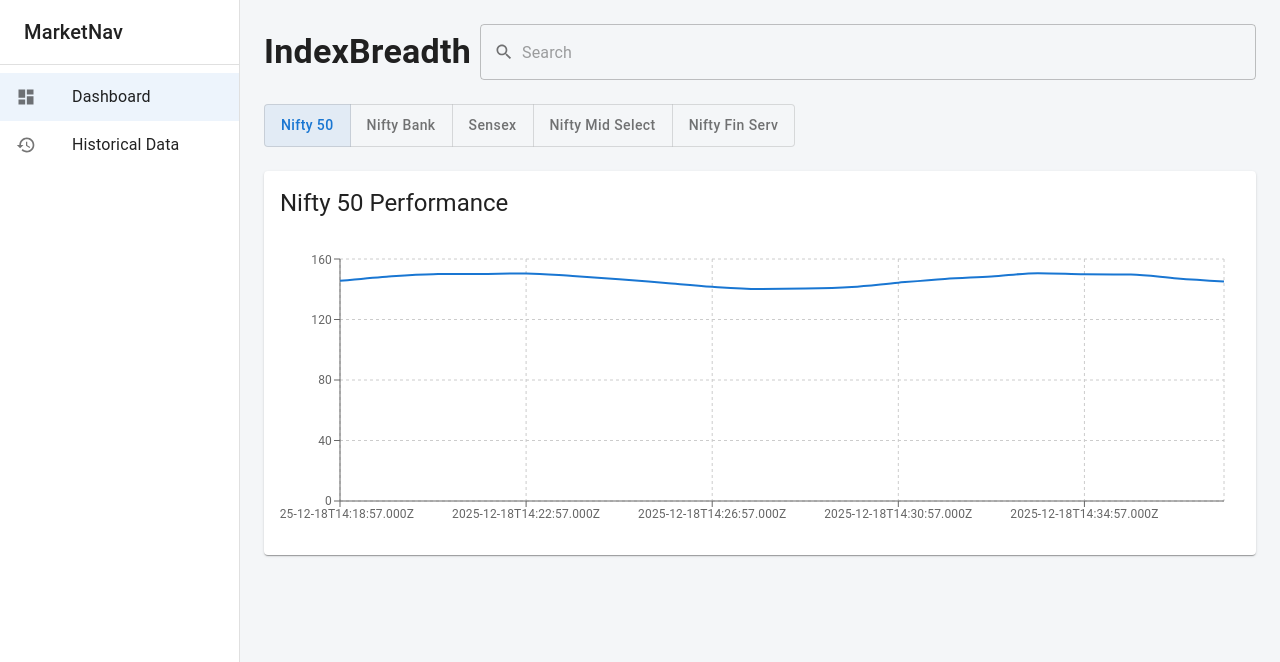
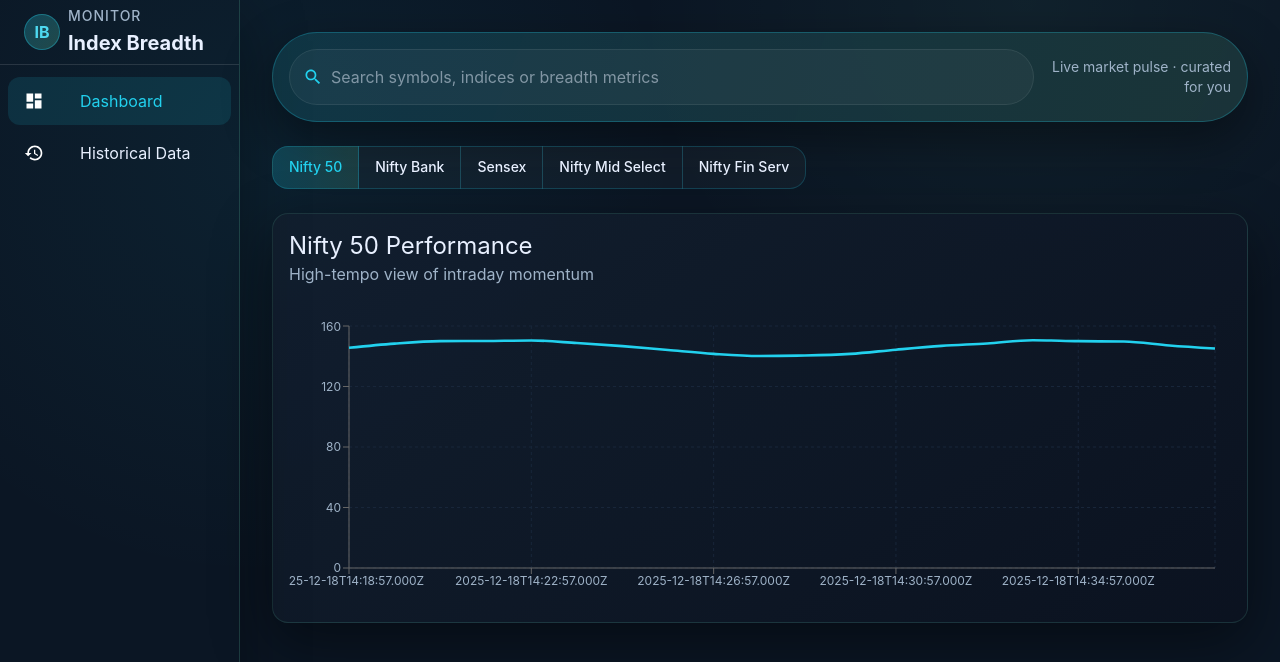
Before and after one commit to vishwanathgugwad/market-dashboard, a React (Vite) app in the folder ui/: page /dashboard in a window 1280 px wide. Shown: the top 662 px of the page. Built offline with nearby package versions, Linux system fonts and the light colour scheme.

Commit message:
Refresh trading-style dashboard UI

```diff
--- a/ui/src/App.tsx
+++ b/ui/src/App.tsx
@@ -3,9 +3,78 @@
 
 const theme = createTheme({
   palette: {
+    mode: 'dark',
+    primary: {
+      main: '#22d1ee',
+    },
+    secondary: {
+      main: '#7cffcb',
+    },
     background: {
-      default: '#f4f6f8',
+      default: '#0b1624',
+      paper: 'rgba(13, 23, 36, 0.9)',
     },
+    text: {
+      primary: '#e8f0ff',
+      secondary: '#9fb3c8',
+    },
+  },
+  shape: {
+    borderRadius: 16,
+  },
+  components: {
+    MuiCard: {
+      styleOverrides: {
+        root: {
+          background: 'linear-gradient(145deg, rgba(18,31,47,0.9), rgba(11,18,32,0.9))',
+          border: '1px solid rgba(124, 255, 203, 0.12)',
+          boxShadow: '0 20px 60px rgba(0,0,0,0.45)',
+        },
+      },
+    },
+    MuiPaper: {
+      styleOverrides: {
+        root: {
+          background: 'rgba(13, 23, 36, 0.96)',
+        },
+      },
+    },
+    MuiToolbar: {
+      styleOverrides: {
+        root: {
+          color: '#e8f0ff',
+        },
+      },
+    },
+    MuiListItemButton: {
+      styleOverrides: {
+        root: {
+          borderRadius: 12,
+          marginInline: 8,
+          marginBlock: 4,
+          '&.Mui-selected': {
+            backgroundColor: 'rgba(34, 209, 238, 0.12)',
+            color: '#22d1ee',
+          },
+        },
+      },
+    },
+    MuiToggleButton: {
+      styleOverrides: {
+        root: {
+          borderColor: 'rgba(34, 209, 238, 0.2)',
+          color: '#e8f0ff',
+          background: 'rgba(255,255,255,0.03)',
+          '&.Mui-selected': {
+            background: 'linear-gradient(90deg, rgba(34,209,238,0.2), rgba(124,255,203,0.15))',
+            color: '#22d1ee',
+          },
+        },
+      },
+    },
+  },
+  typography: {
+    fontFamily: 'Inter, system-ui, -apple-system, BlinkMacSystemFont, Segoe UI, sans-serif',
   },
 });
 
--- a/ui/src/components/IndexChartCard.tsx
+++ b/ui/src/components/IndexChartCard.tsx
@@ -18,15 +18,15 @@
 const IndexChartCard = ({ title, data }: IndexChartCardProps) => {
   return (
     <Card sx={{ width: '100%', minHeight: 360 }}>
-      <CardHeader title={title} />
+      <CardHeader title={title} subheader="High-tempo view of intraday momentum" subheaderTypographyProps={{ color: 'text.secondary' }} />
       <CardContent>
         <ResponsiveContainer width="100%" height={280}>
           <LineChart data={data} margin={{ top: 8, right: 16, left: 0, bottom: 0 }}>
-            <CartesianGrid strokeDasharray="3 3" />
-            <XAxis dataKey="timestamp" tick={{ fontSize: 12 }} interval={Math.floor(data.length / 6)} />
-            <YAxis tick={{ fontSize: 12 }} width={60} />
-            <Tooltip labelFormatter={(label) => new Date(label).toLocaleTimeString()} />
-            <Line type="monotone" dataKey="value" stroke="#1976d2" strokeWidth={2} dot={false} />
+            <CartesianGrid strokeDasharray="3 3" stroke="#18263a" />
+            <XAxis dataKey="timestamp" tick={{ fontSize: 12, fill: '#9fb3c8' }} interval={Math.floor(data.length / 6)} />
+            <YAxis tick={{ fontSize: 12, fill: '#9fb3c8' }} width={60} />
+            <Tooltip labelFormatter={(label) => new Date(label).toLocaleTimeString()} contentStyle={{ backgroundColor: '#0f1a29', border: '1px solid rgba(124,255,203,0.2)' }} />
+            <Line type="monotone" dataKey="value" stroke="#22d1ee" strokeWidth={2.6} dot={false} />
           </LineChart>
         </ResponsiveContainer>
       </CardContent>
--- a/ui/src/components/SideNav.tsx
+++ b/ui/src/components/SideNav.tsx
@@ -32,15 +32,37 @@
         flexShrink: 0,
         position: 'fixed',
         height: '100vh',
-        borderRight: 1,
-        borderColor: 'divider',
-        bgcolor: '#fff',
+        borderRight: '1px solid rgba(124, 255, 203, 0.16)',
+        bgcolor: 'linear-gradient(180deg, #0f1b2d 0%, #0b1220 100%)',
+        color: 'text.primary',
+        boxShadow: '0 20px 60px rgba(0,0,0,0.35)',
       }}
     >
-      <Toolbar>
-        <Typography variant="h6" component="div">
-          MarketNav
-        </Typography>
+      <Toolbar sx={{ alignItems: 'center', gap: 1 }}>
+        <Box
+          sx={{
+            width: 36,
+            height: 36,
+            borderRadius: '50%',
+            background: 'linear-gradient(135deg, rgba(34,209,238,0.25), rgba(124,255,203,0.2))',
+            display: 'flex',
+            alignItems: 'center',
+            justifyContent: 'center',
+            border: '1px solid rgba(34, 209, 238, 0.35)',
+          }}
+        >
+          <Typography variant="subtitle1" fontWeight={700} color="primary.light">
+            IB
+          </Typography>
+        </Box>
+        <Box>
+          <Typography variant="subtitle2" color="text.secondary" sx={{ textTransform: 'uppercase', letterSpacing: 1 }}>
+            Monitor
+          </Typography>
+          <Typography variant="h6" component="div" fontWeight={700}>
+            Index Breadth
+          </Typography>
+        </Box>
       </Toolbar>
       <Divider />
       <List>
--- a/ui/src/index.css
+++ b/ui/src/index.css
@@ -11,7 +11,9 @@
 
 body {
   margin: 0;
-  background-color: #f4f6f8;
+  background: radial-gradient(circle at 20% 20%, rgba(34, 209, 238, 0.08), transparent 35%),
+    radial-gradient(circle at 80% 0%, rgba(124, 255, 203, 0.08), transparent 30%),
+    #0b1624;
 }
 
 a {
--- a/ui/src/layouts/AppLayout.tsx
+++ b/ui/src/layouts/AppLayout.tsx
@@ -6,14 +6,23 @@
 
 const AppLayout = () => {
   return (
-    <Box sx={{ display: 'flex', minHeight: '100vh', bgcolor: 'background.default' }}>
+    <Box
+      sx={{
+        display: 'flex',
+        minHeight: '100vh',
+        bgcolor: 'background.default',
+        backgroundImage:
+          'radial-gradient(circle at 20% 20%, rgba(34,209,238,0.06), transparent 35%), radial-gradient(circle at 80% 0%, rgba(124,255,203,0.05), transparent 30%)',
+      }}
+    >
       <SideNav width={DRAWER_WIDTH} />
       <Box
         component="main"
         sx={{
           flex: 1,
-          padding: 3,
+          padding: 4,
           marginLeft: `${DRAWER_WIDTH}px`,
+          color: 'text.primary',
         }}
       >
         <Outlet />
--- a/ui/src/pages/DashboardPage.tsx
+++ b/ui/src/pages/DashboardPage.tsx
@@ -1,5 +1,5 @@
 import SearchIcon from '@mui/icons-material/Search';
-import { Box, CircularProgress, Stack, TextField, Typography, InputAdornment } from '@mui/material';
+import { Box, CircularProgress, Stack, TextField, Typography, InputAdornment, alpha } from '@mui/material';
 import { useEffect, useMemo, useState } from 'react';
 import IndexChartCard from '../components/IndexChartCard';
 import IndexSelector, { IndexOption } from '../components/IndexSelector';
@@ -37,21 +37,41 @@
 
   return (
     <Stack spacing={3}>
-      <Box display="flex" alignItems="center" gap={2}>
-        <Typography variant="h4" fontWeight={600} sx={{ minWidth: 200 }}>
-          IndexBreadth
-        </Typography>
+      <Box
+        display="flex"
+        alignItems="center"
+        gap={2}
+        sx={{
+          background: (theme) =>
+            `linear-gradient(110deg, ${alpha(theme.palette.primary.main, 0.16)}, ${alpha(theme.palette.secondary.main, 0.12)}), rgba(13,23,36,0.8)`,
+          border: (theme) => `1px solid ${alpha(theme.palette.primary.main, 0.25)}`,
+          boxShadow: '0 18px 50px rgba(0,0,0,0.4)',
+          p: 2,
+          borderRadius: 3,
+        }}
+      >
         <TextField
-          placeholder="Search"
+          placeholder="Search symbols, indices or breadth metrics"
           fullWidth
+          variant="outlined"
           InputProps={{
             startAdornment: (
               <InputAdornment position="start">
-                <SearchIcon fontSize="small" />
+                <SearchIcon fontSize="small" color="primary" />
               </InputAdornment>
             ),
+            sx: {
+              bgcolor: 'rgba(255,255,255,0.04)',
+              borderRadius: 2,
+              '& fieldset': {
+                borderColor: 'rgba(255,255,255,0.08)',
+              },
+            },
           }}
         />
+        <Typography variant="body2" color="text.secondary" sx={{ minWidth: 180, textAlign: 'right' }}>
+          Live market pulse · curated for you
+        </Typography>
       </Box>
 
       <IndexSelector options={INDEX_OPTIONS} selected={selectedIndex} onChange={setSelectedIndex} />
```
